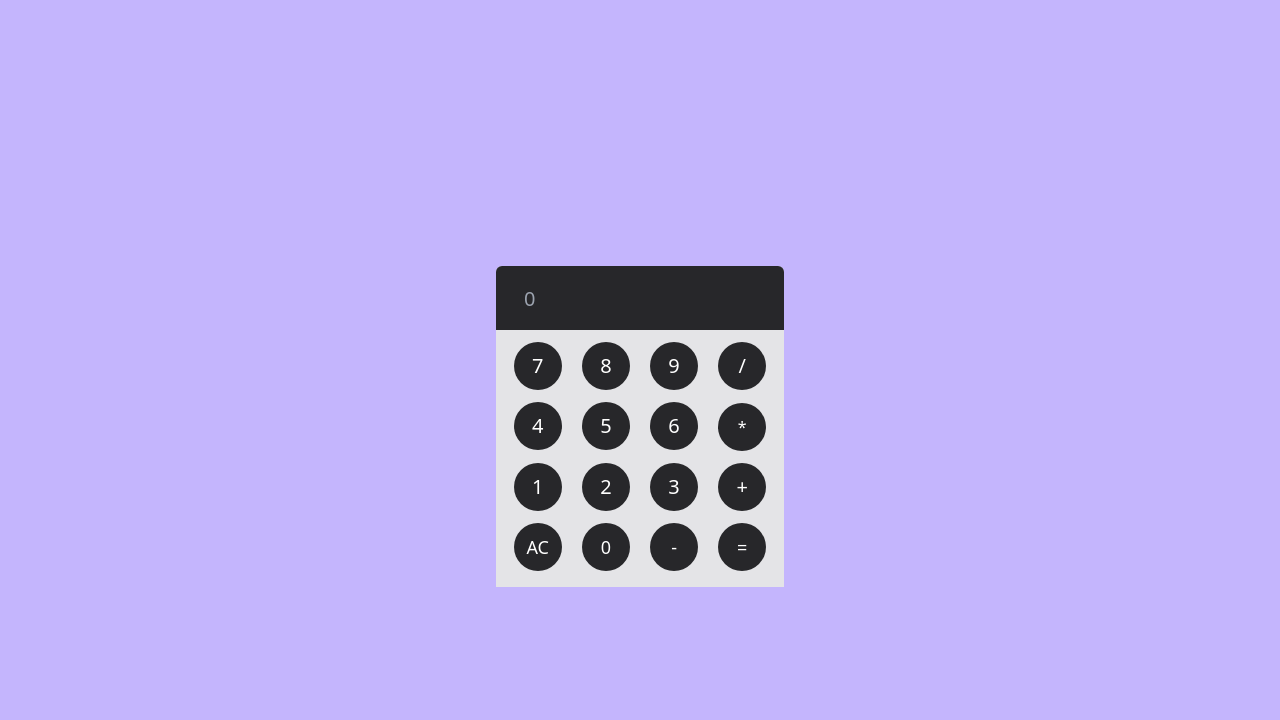
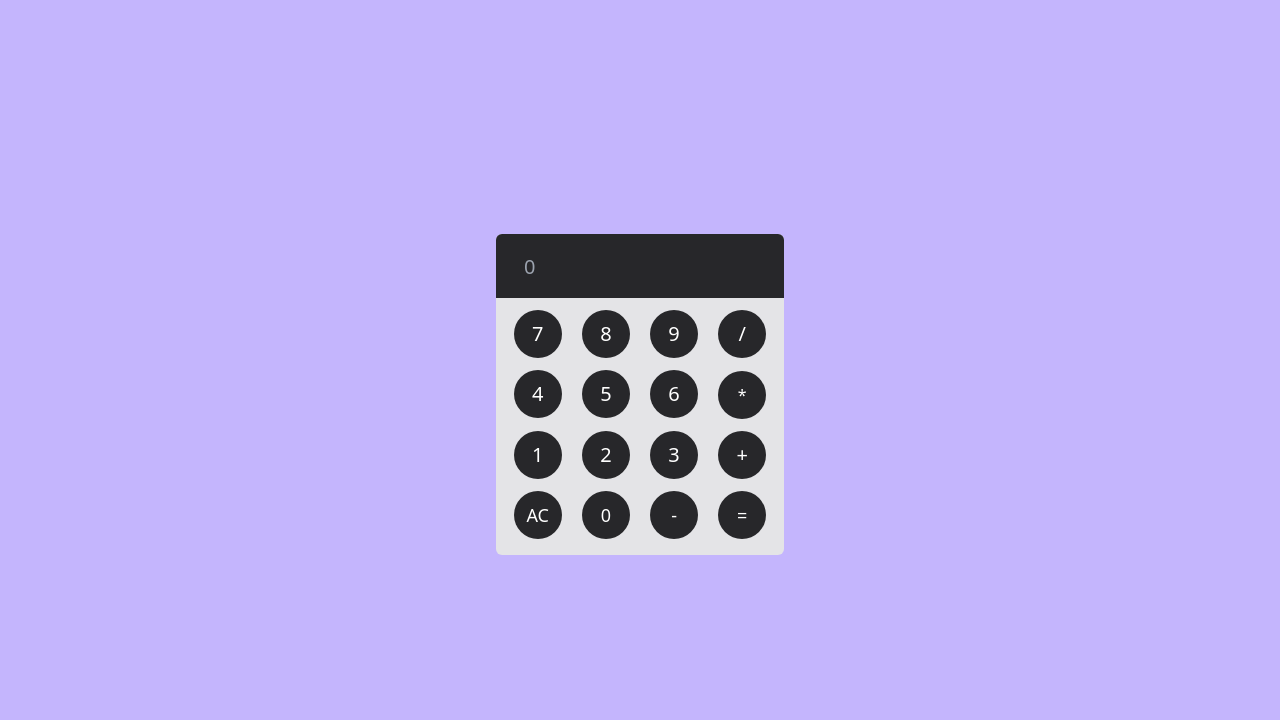
Before and after one commit to Akarsh0801/calculator.github.io, a website: page index.html in a window 1280 px wide. Shown: the part 80-800 px from the top of the page. Drawn offline with nearby package versions, Linux system fonts and the light colour scheme.

Commit message:
Add files via upload

```diff
--- a/index.html
+++ b/index.html
@@ -11,7 +11,7 @@
     <div id="head" class=" text-zinc-900 text-2xl md:text-3xl lg:text-3xl xl:text-3xl font-semibold text-center my-2 md:mt-3 lg:mt-3 xl:mt-3">
         Calculator<hr class="bg-black h-0.5 w-auto text-center mx-auto">
         </div>
-    <div class="flex flex-col justify-between items-center mx-auto w-72 bg-zinc-200 my-40 md:mt-64 lg:mt-64 xl:mt-72  rounded-t-md   ">
+    <div class="flex flex-col justify-between items-center mx-auto w-72 bg-zinc-200 my-40 md:mt-64 lg:mt-80 xl:my-64  rounded-md   ">
     <input class="flex justify-end items-center bg-zinc-800 w-full h-16 text-white text-xl p-4 pl-7 rounded-t-md " type="text" name="input" id="input" placeholder="0" >
     </input>
     <div class="flex-col justify-between space-y-3 my-2 p-1" id="btns">
```
